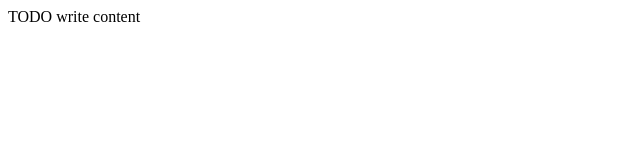
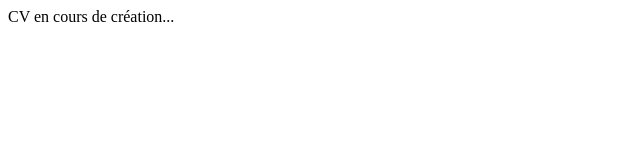
Before and after one commit to RecallMe04/MonPortfolio, a plain HTML site: page cv.html in a window 1280 px wide. Shown: the full height of the page, 0-640 px from the left. Drawn offline with Linux system fonts and the light colour scheme.

Commit message:
Remplacement du message par défaut du template NetBeans dans le fichier de CV

```diff
--- a/cv.html
+++ b/cv.html
@@ -11,6 +11,6 @@ and open the template in the editor.
         <meta name="viewport" content="width=device-width, initial-scale=1.0">
     </head>
     <body>
-        <div>TODO write content</div>
+        <div>CV en cours de création...</div>
     </body>
 </html>
```
